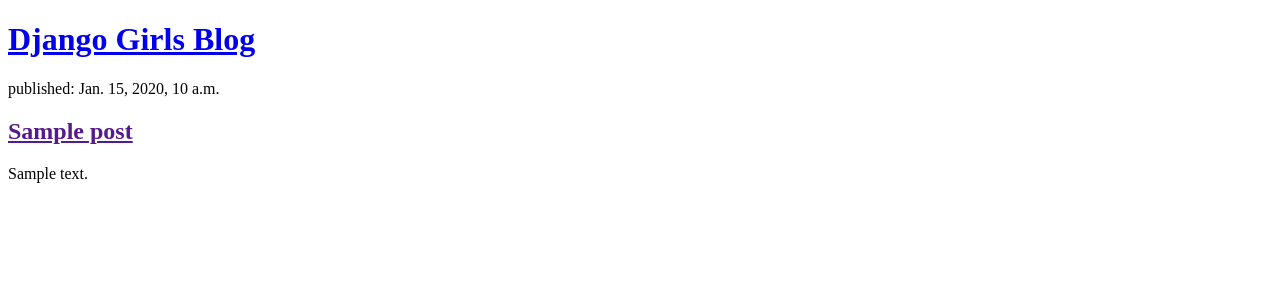
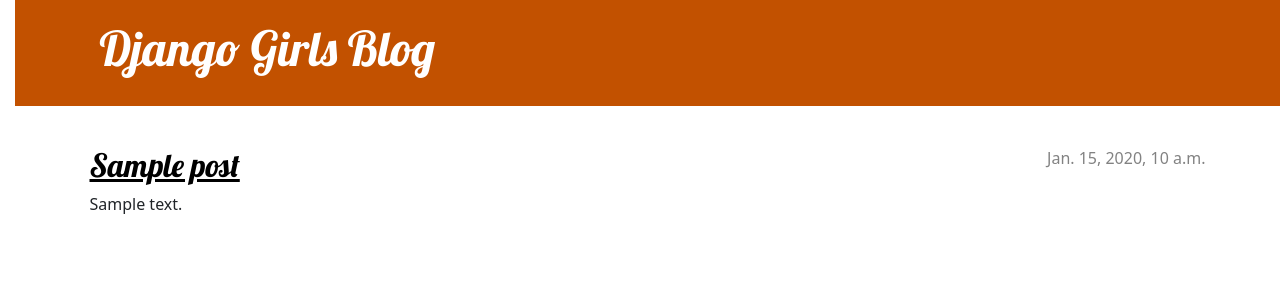
Before and after one commit to Rihab6/Mon-Premier-Blog-, a Django app: page / in a window 1280 px wide. Shown: the top 300 px of the page. Run offline with Django 5.2, Linux system fonts and the light colour scheme; tables that the repository leaves empty hold one stand-in row (values such as "Sample post").

Commit message:
Added view and template for detailed blog post as well as CSS for the site.

```diff
--- /dev/null
+++ b/blog/static/css/blog.css
@@ -0,0 +1,76 @@
+h1 a, h2 a {
+    color: #C25100;
+    font-family: 'Lobster';
+}
+body {
+    padding-left: 15px;
+}
+.page-header {
+    background-color: #C25100;
+    margin-top: 0;
+    margin-bottom: 40px;
+    padding: 20px 20px 20px 40px;
+}
+
+.page-header h1,
+.page-header h1 a,
+.page-header h1 a:visited,
+.page-header h1 a:active {
+    color: #ffffff;
+    font-size: 36pt;
+    text-decoration: none;
+}
+
+h1,
+h2,
+h3,
+h4 {
+    font-family: 'Lobster', cursive;
+}
+
+.date {
+    color: #828282;
+}
+
+.save {
+    float: right;
+}
+.post-form textarea,
+.post-form input {
+    width: 100%;
+}
+
+.top-menu,
+.top-menu:hover,
+.top-menu:visited {
+    color: #ffffff;
+    float: right;
+    font-size: 26pt;
+    margin-right: 20px;
+}
+
+.post {
+    margin-bottom: 70px;
+}
+
+.post h2 a,
+.post h2 a:visited {
+    color: #000000;
+}
+
+.post > .date,
+.post > .actions {
+    float: right;
+}
+.btn-secondary,
+.btn-secondary:visited {
+    color: #C25100;
+    background: none;
+    border-color: #C25100;
+    margin-left: 15px;
+}
+
+.btn-secondary:hover {
+    color: #FFFFFF;
+    background-color: #C25100;
+}
--- /dev/null
+++ b/blog/templates/blog/base.html
@@ -0,0 +1,25 @@
+{% load static %}
+<!DOCTYPE html>
+<html>
+    <head>
+        <title>Django Girls blog</title>
+        <link rel="stylesheet" href="https://cdn.jsdelivr.net/npm/bootstrap@5.3.3/dist/css/bootstrap.min.css" integrity="sha384-QWTKZyjpPEjISv5WaRU9OFeRpok6YctnYmDr5pNlyT2bRjXh0JMhjY6hW+ALEwIH" crossorigin="anonymous">
+        <link rel="stylesheet" href="https://fonts.googleapis.com/css?family=Lobster&subset=latin,latin-ext">
+        <link rel="stylesheet" href="{% static 'css/blog.css' %}">
+    </head>
+    <body>
+    <header class="page-header">
+      <div class="container">
+          <h1><a href="/">Django Girls Blog</a></h1>
+      </div>
+    </header>
+    <main class="container">
+        <div class="row">
+            <div class="col">
+            {% block content %}
+            {% endblock %}
+            </div>
+        </div>
+    </main>
+</body>
+</html>
--- a/blog/templates/blog/post_list.html
+++ b/blog/templates/blog/post_list.html
@@ -1,20 +1,39 @@
+{% extends 'blog/base.html' %}
+{% load static %}
+
 <!DOCTYPE html>
 <html>
     <head>
         <title>Django Girls blog</title>
+        <link rel="stylesheet" href="https://cdn.jsdelivr.net/npm/bootstrap@5.3.3/dist/css/bootstrap.min.css" integrity="sha384-QWTKZyjpPEjISv5WaRU9OFeRpok6YctnYmDr5pNlyT2bRjXh0JMhjY6hW+ALEwIH" crossorigin="anonymous">
+        <link rel="stylesheet" href="https://fonts.googleapis.com/css?family=Lobster&subset=latin,latin-ext">
+        <link rel="stylesheet" href="{% static 'css/blog.css' %}">
+
     </head>
     <body>
-       <header>
+                    <header class="page-header">
+                        <div class="container">
                            <h1><a href="/">Django Girls Blog</a></h1>
+                        </div>
                     </header>
 
+      <main class="container">
+        <div class="row">
+            <div class="col">
+                {% block content %}
                     {% for post in posts %}
-        <article>
-            <time>published: {{ post.published_date }}</time>
-            <h2><a href="">{{ post.title }}</a></h2>
+                        <article class="post">
+                            <time class="date">
+                                {{ post.published_date }}
+                            </time>
+                            <h2><a href="{% url 'post_detail' pk=post.pk %}">{{ post.title }}</a></h2>
                             <p>{{ post.text|linebreaksbr }}</p>
                         </article>
                     {% endfor %}
+                {% endblock %}
+            </div>
+        </div>
+     </main>
+    </body>
 
-    </body>
 </html>
--- a/blog/urls.py
+++ b/blog/urls.py
@@ -3,4 +3,5 @@ from . import views
 
 urlpatterns = [
     path('', views.post_list, name='post_list'),
+    path('post/<int:pk>/', views.post_detail, name='post_detail'),
 ]
--- a/blog/views.py
+++ b/blog/views.py
@@ -1,7 +1,12 @@
 from django.shortcuts import render
 from django.utils import timezone
 from .models import Post
+from django.shortcuts import render, get_object_or_404
 
 def post_list(request):
     posts = Post.objects.filter(published_date__lte=timezone.now()).order_by('published_date')
     return render(request, 'blog/post_list.html', {'posts': posts})
+#Post.objects.get(pk=pk)
+def post_detail(request, pk):
+    post = get_object_or_404(Post, pk=pk)
+    return render(request, 'blog/post_detail.html', {'post': post})
```
Also changed, not shown: blog/templates/blog/post_detail.html (added, +13 -0 lines). Lines whose indentation alone changed are shown as unchanged.
